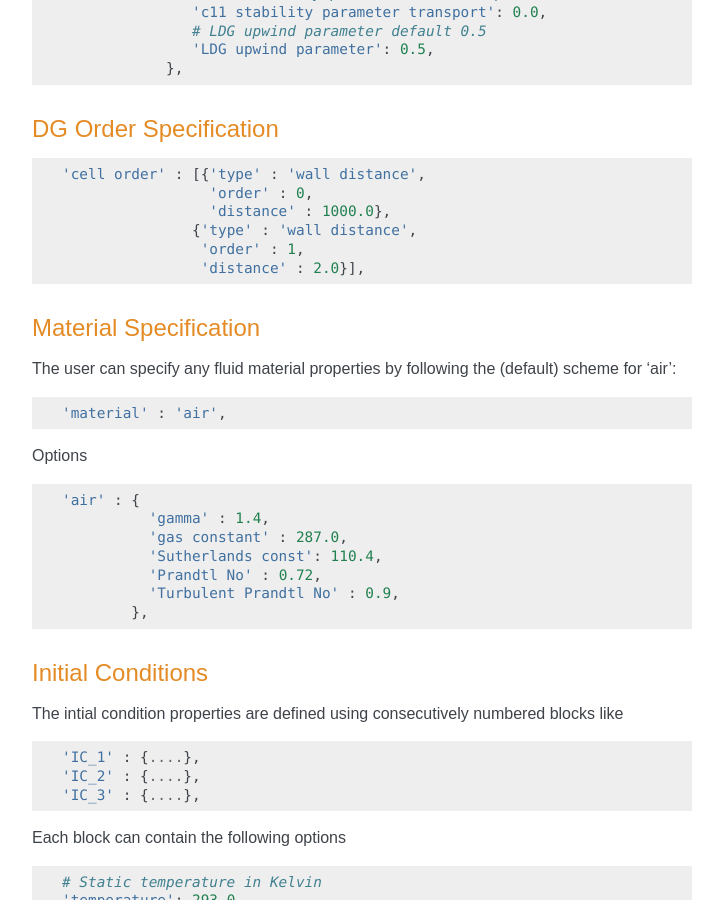
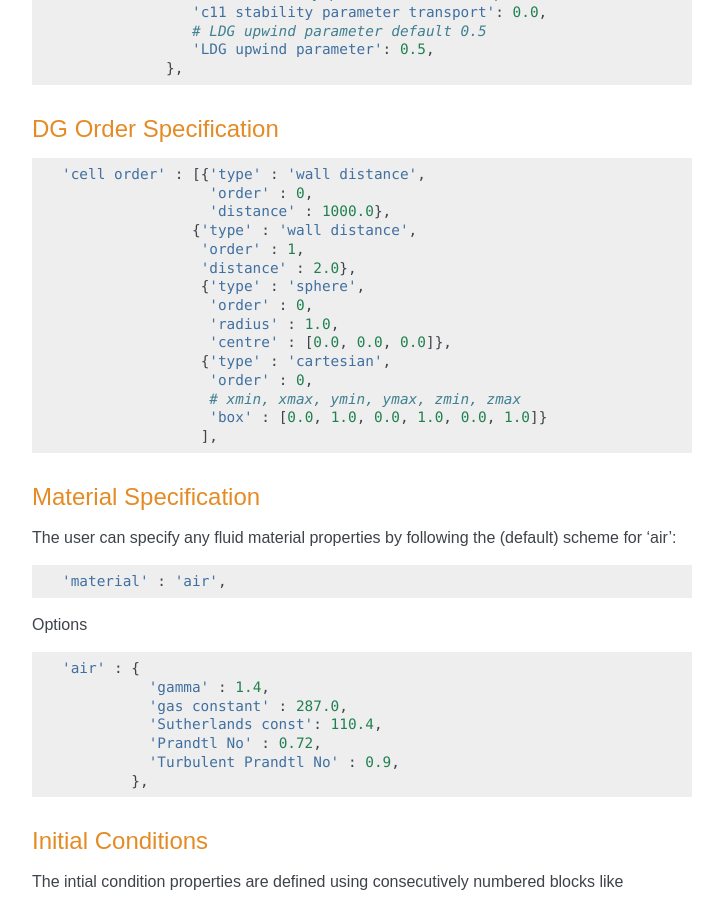
Before and after one commit to zCFD/zCFDguide, a Sphinx documentation site: the page built from docs/source/control-dict.rst, in a window 1280 px wide and 900 px high, scrolled down 6482 px. Shown: the whole window, without its empty margins (388-1111 px from the left). Built offline with Sphinx 7.4.7, drawn with Linux system fonts in a browser that asks for light colours.

Commit message:
Added documentation for sphere and cartesian cell order definition

```diff
--- a/docs/source/control-dict.rst
+++ b/docs/source/control-dict.rst
@@ -354,7 +354,17 @@ DG Order Specification
                      'distance' : 1000.0},
                    {'type' : 'wall distance',
                     'order' : 1,
-                    'distance' : 2.0}],
+                    'distance' : 2.0},
+                    {'type' : 'sphere',
+                     'order' : 0,
+                     'radius' : 1.0,
+                     'centre' : [0.0, 0.0, 0.0]},
+                    {'type' : 'cartesian',
+                     'order' : 0,
+                     # xmin, xmax, ymin, ymax, zmin, zmax
+                     'box' : [0.0, 1.0, 0.0, 1.0, 0.0, 1.0]}
+                    ],
+
 
 Material Specification
 ----------------------
```
